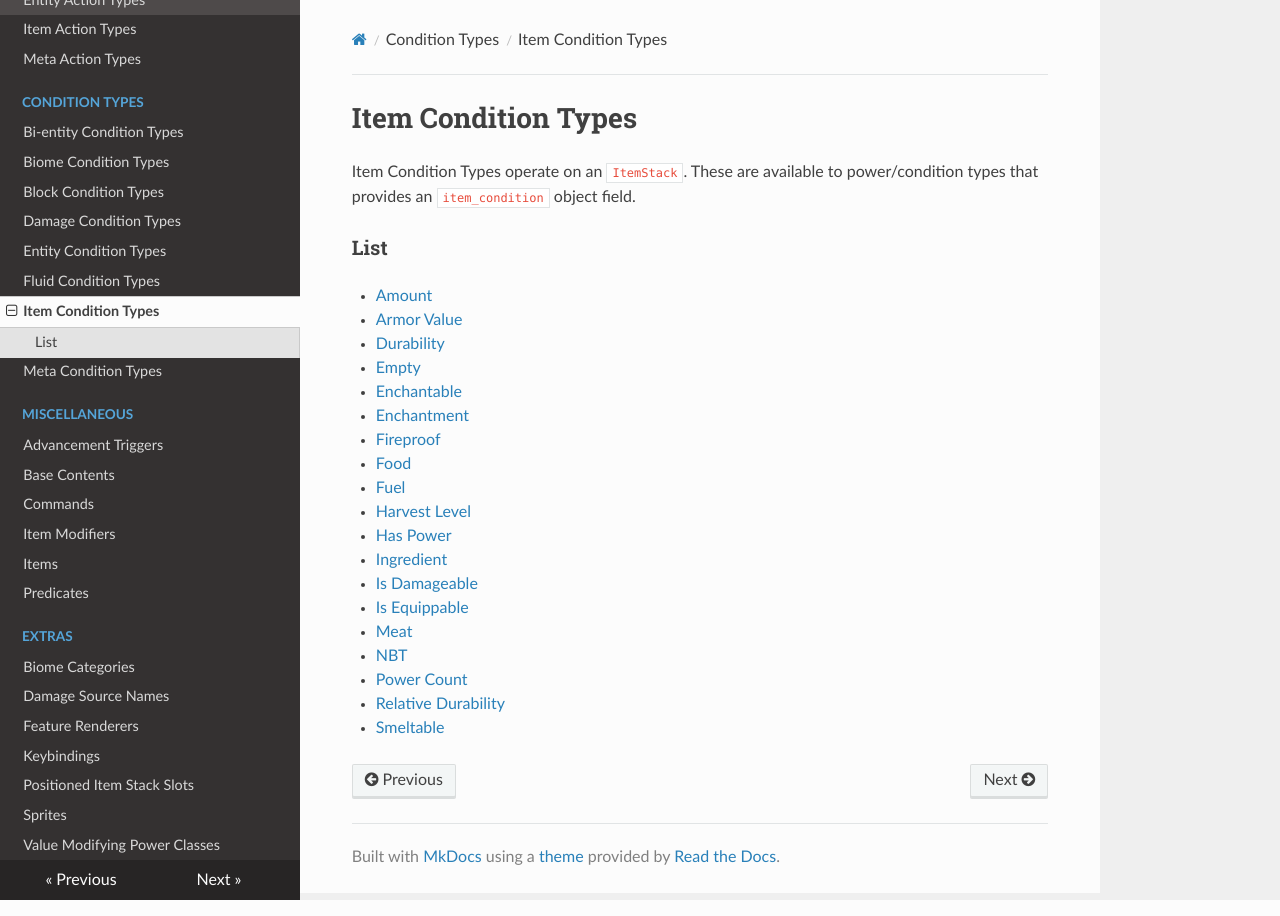
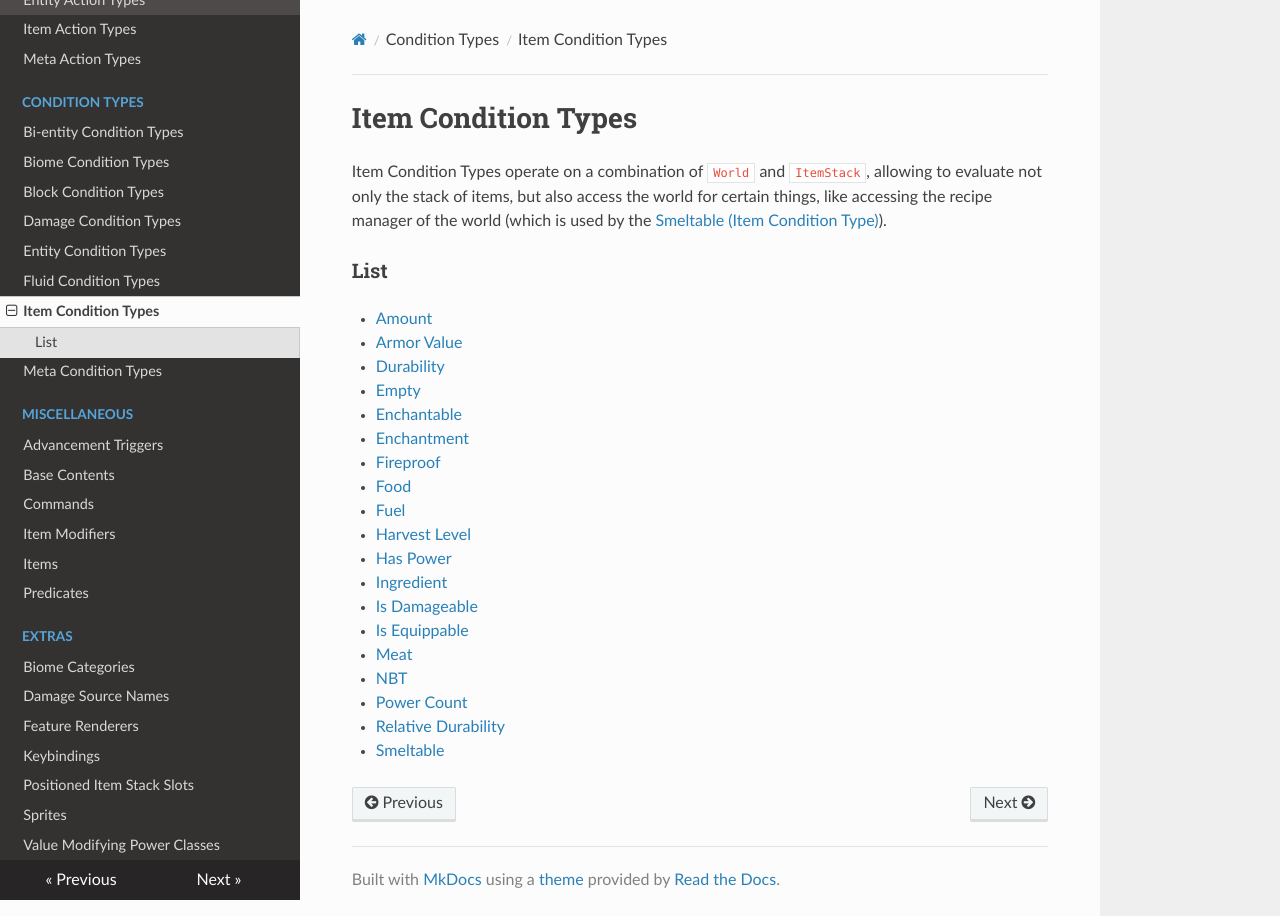
Before and after one commit to apace100/origins-docs, an MkDocs documentation site: the page built from docs/types/item_condition_types.md, in a window 1280 px wide. Built offline with MkDocs 1.6.1, drawn with Linux system fonts in a browser that asks for light colours; nearby versions of some CDN libraries.

Commit message:
Update `item_condition_types.md` (Types) * Changed the description to correctly reflect what item condition types operate on as of Origins 1.11.x

```diff
--- a/docs/types/item_condition_types.md
+++ b/docs/types/item_condition_types.md
@@ -5,7 +5,7 @@ date: 2021-04-05
 
 # Item Condition Types
 
-Item Condition Types operate on an `ItemStack`. These are available to power/condition types that provides an `item_condition` object field.
+Item Condition Types operate on a combination of `World` and `ItemStack`, allowing to evaluate not only the stack of items, but also access the world for certain things, like accessing the recipe manager of the world (which is used by the [Smeltable (Item Condition Type)](item_condition_types/smeltable.md)).
 
 
 ### List
```
